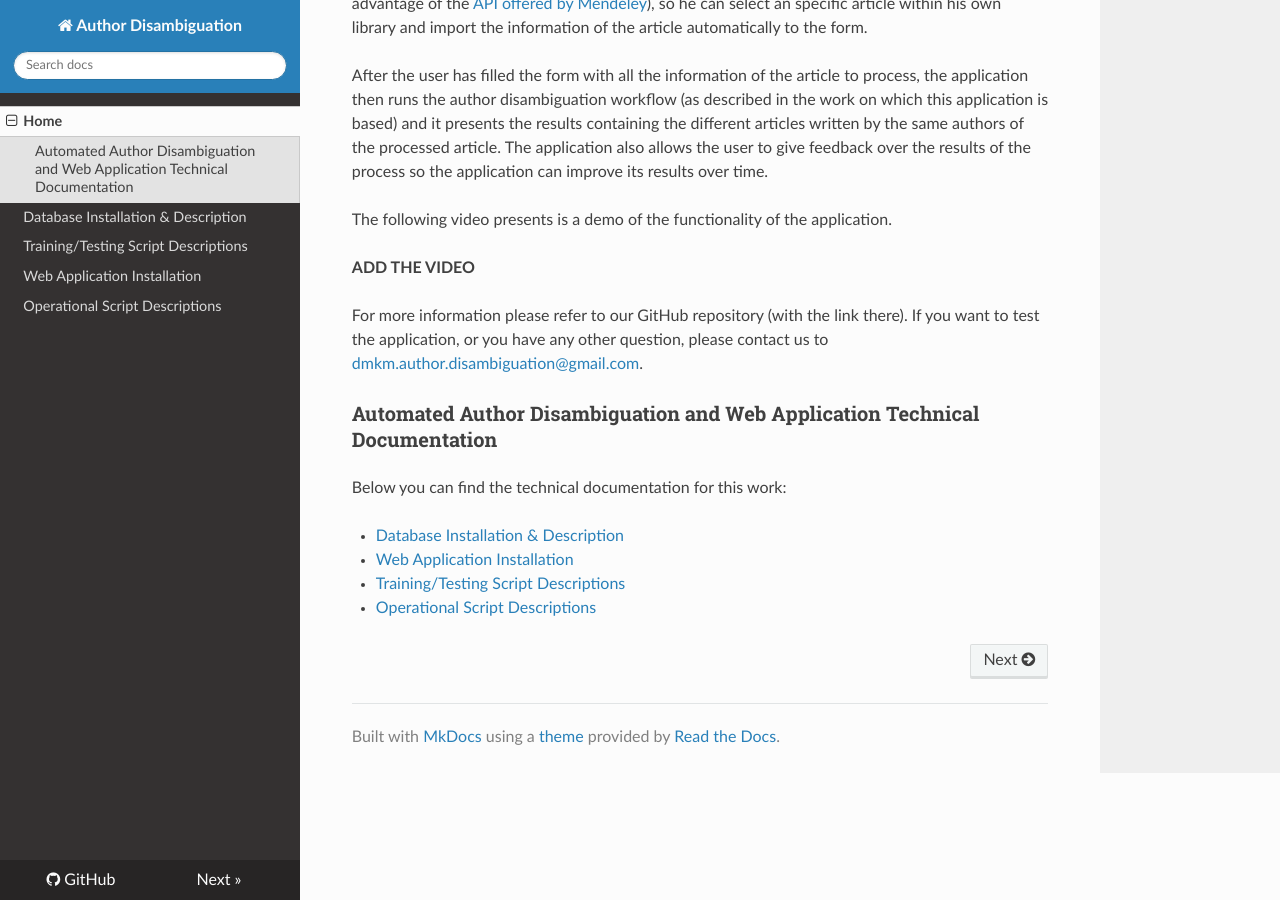
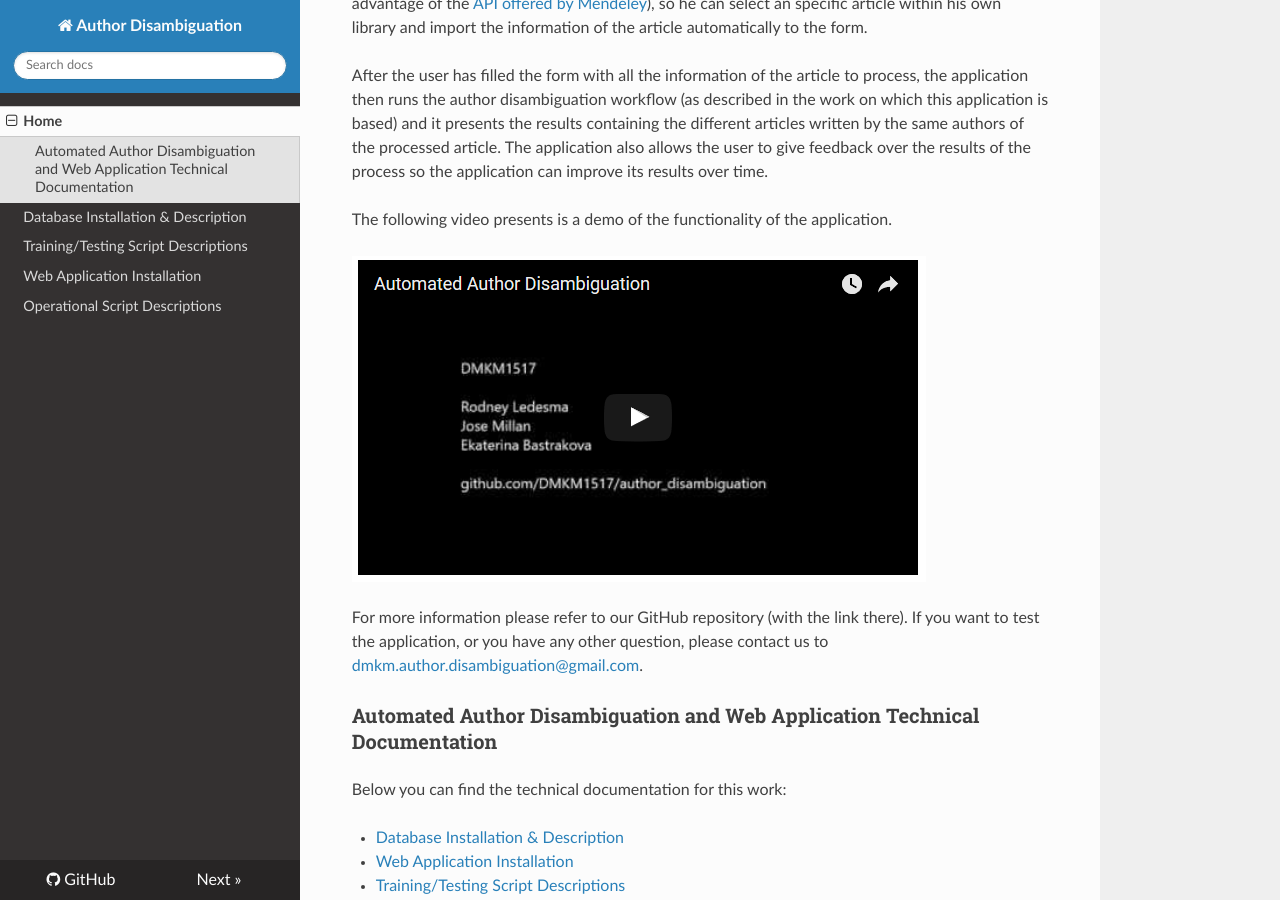
Before and after one commit to DMKM1517/author_disambiguation, an MkDocs documentation site: the page built from docs/index.md, in a window 1280 px wide and 900 px high, scrolled down 648 px. Built offline with MkDocs 1.6.1, drawn with Linux system fonts in a browser that asks for light colours; nearby versions of some CDN libraries; old or Windows-style settings are respelled for this version of MkDocs.

Commit message:
Video added to README and MDs

```diff
--- a/docs/index.md
+++ b/docs/index.md
@@ -12,7 +12,7 @@ After the user has filled the form with all the information of the article to pr
 
 The following video presents is a demo of the functionality of the application.
 
-**ADD THE VIDEO**
+[![Automated Author Disambiguation](video_thumbnail.PNG)](https://youtu.be/DnTLwGgfwsg "Automated Author Disambiguation")
 
 For more information please refer to our GitHub repository (with the link there). If you want to test the application, or you have any other question, please contact us to [dmkm.author.disambiguation@gmail.com](dmkm.author.disambiguation@gmail.com).
 
```
Also changed, not shown: README.md (+1 -1 lines), docs/video_thumbnail.PNG (added).
